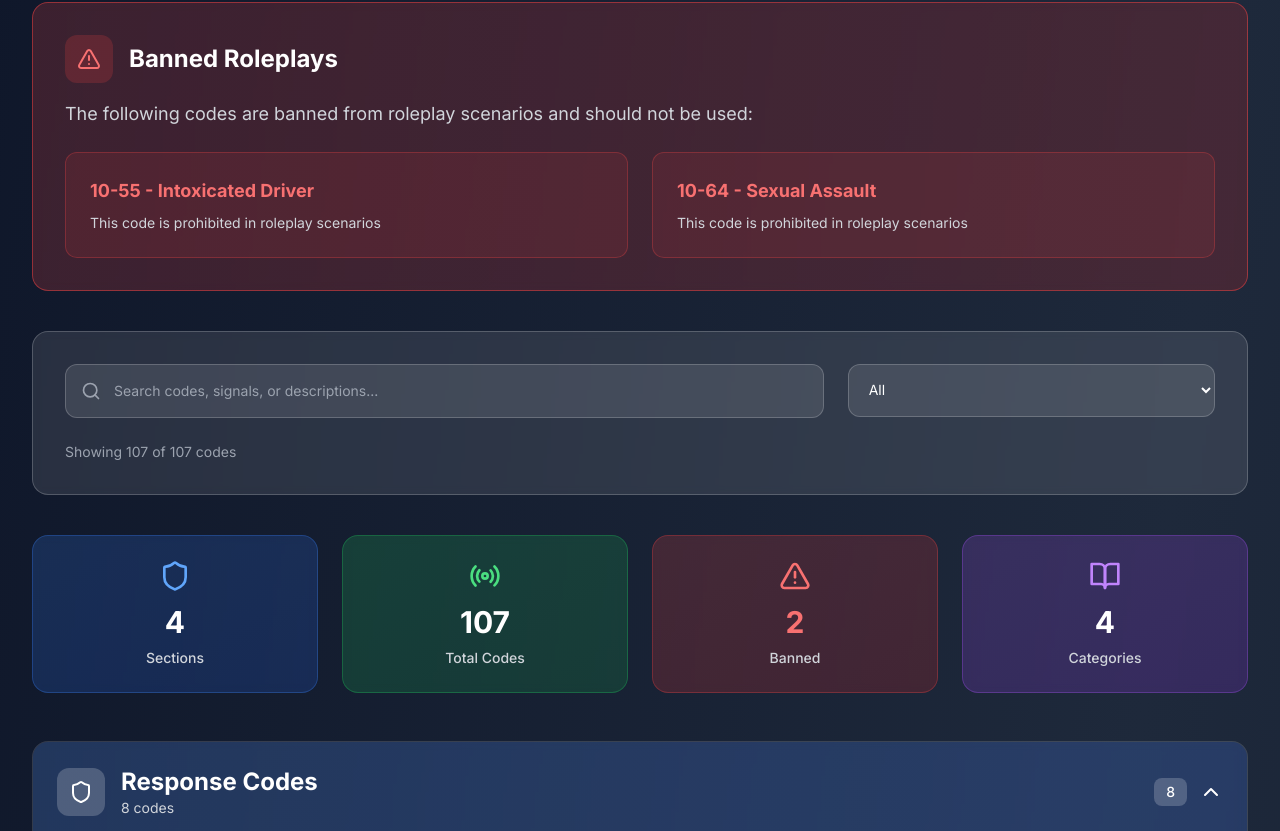
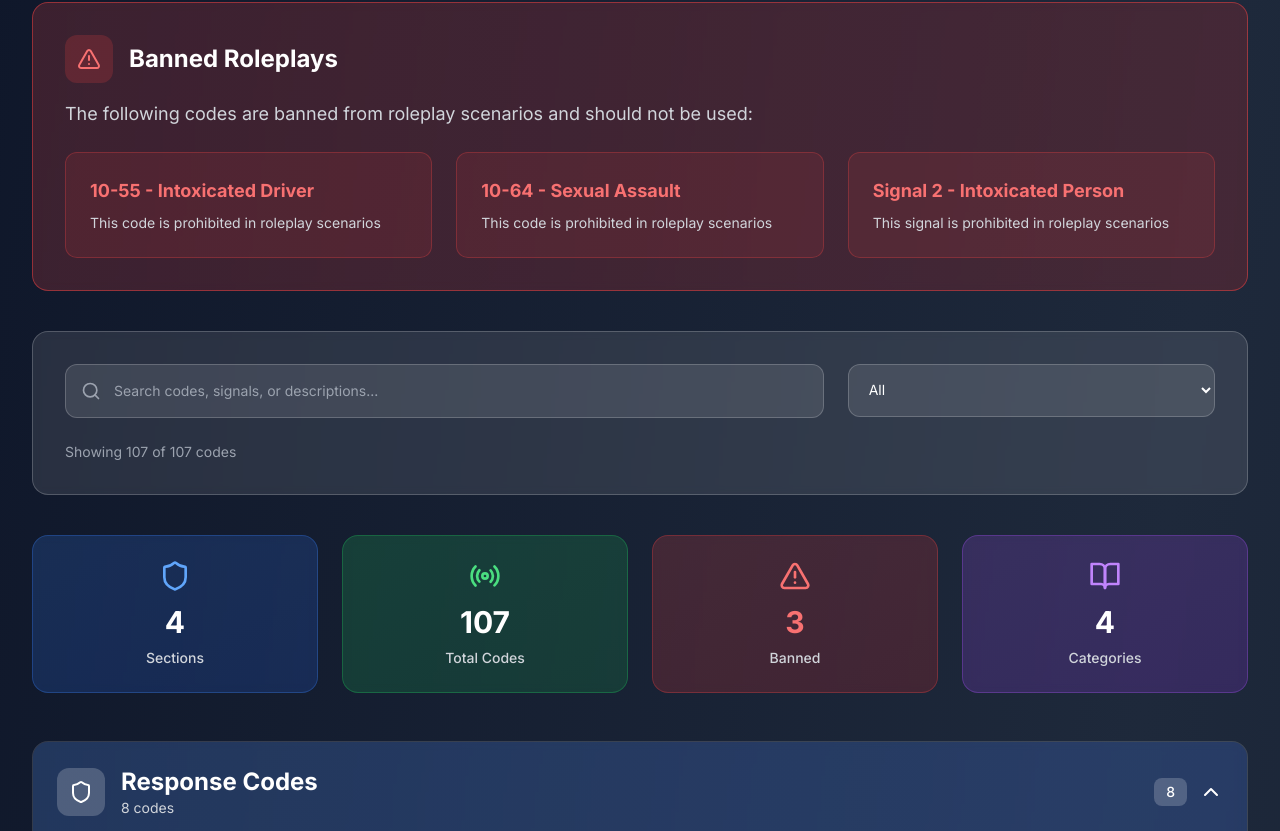
Before and after one commit to briancodm123/GVRO-P-S-Website, a Next.js app: page /radio-codes in a window 1280 px wide. Shown: the part 429-1260 px from the top of the page. Built offline with nearby package versions, Linux system fonts and the light colour scheme.

Commit message:
Add Signal 2 (Intoxicated Person) to banned roleplays - now 3 total banned codes

```diff
--- a/app/radio-codes/page.tsx
+++ b/app/radio-codes/page.tsx
@@ -75,7 +75,7 @@ export default function RadioCodesPage() {
 
   const signals = [
     { code: 'Signal 1', meaning: 'Officer need help', category: 'Emergency', description: 'Officer requires immediate assistance' },
-    { code: 'Signal 2', meaning: 'Intoxicated Person', category: 'Criminal', description: 'Person under influence' },
+    { code: 'Signal 2', meaning: 'Intoxicated Person', category: 'Criminal', description: 'Person under influence', banned: true },
     { code: 'Signal 3', meaning: 'Hit and Run accident', category: 'Criminal', description: 'Vehicle fled accident scene' },
     { code: 'Signal 4', meaning: 'Auto Accident', category: 'Emergency', description: 'Motor vehicle accident' },
     { code: 'Signal 5', meaning: 'Murder / Homicide', category: 'Emergency', description: 'Homicide reported' },
@@ -257,7 +257,7 @@ export default function RadioCodesPage() {
           <p className="text-gray-300 leading-relaxed mb-6 text-lg">
             The following codes are banned from roleplay scenarios and should not be used:
           </p>
-          <div className="grid grid-cols-1 md:grid-cols-2 gap-6">
+          <div className="grid grid-cols-1 md:grid-cols-3 gap-6">
             <div className="bg-red-500/10 rounded-xl p-6 border border-red-500/30 hover:bg-red-500/15 transition-colors">
               <h4 className="font-bold text-red-400 mb-2 text-lg">10-55 - Intoxicated Driver</h4>
               <p className="text-gray-300 text-sm">This code is prohibited in roleplay scenarios</p>
@@ -265,6 +265,10 @@ export default function RadioCodesPage() {
             <div className="bg-red-500/10 rounded-xl p-6 border border-red-500/30 hover:bg-red-500/15 transition-colors">
               <h4 className="font-bold text-red-400 mb-2 text-lg">10-64 - Sexual Assault</h4>
               <p className="text-gray-300 text-sm">This code is prohibited in roleplay scenarios</p>
+            </div>
+            <div className="bg-red-500/10 rounded-xl p-6 border border-red-500/30 hover:bg-red-500/15 transition-colors">
+              <h4 className="font-bold text-red-400 mb-2 text-lg">Signal 2 - Intoxicated Person</h4>
+              <p className="text-gray-300 text-sm">This signal is prohibited in roleplay scenarios</p>
             </div>
           </div>
         </div>
@@ -332,7 +336,7 @@ export default function RadioCodesPage() {
           </div>
           <div className="bg-gradient-to-br from-red-500/20 to-red-600/20 backdrop-blur-sm rounded-2xl p-6 border border-red-500/30 text-center hover:scale-105 transition-transform">
             <AlertTriangle className="w-8 h-8 text-red-400 mx-auto mb-3" />
-            <h3 className="text-3xl font-bold text-red-400 mb-2">2</h3>
+            <h3 className="text-3xl font-bold text-red-400 mb-2">3</h3>
             <p className="text-gray-300 text-sm font-medium">Banned</p>
           </div>
           <div className="bg-gradient-to-br from-purple-500/20 to-purple-600/20 backdrop-blur-sm rounded-2xl p-6 border border-purple-500/30 text-center hover:scale-105 transition-transform">
```
